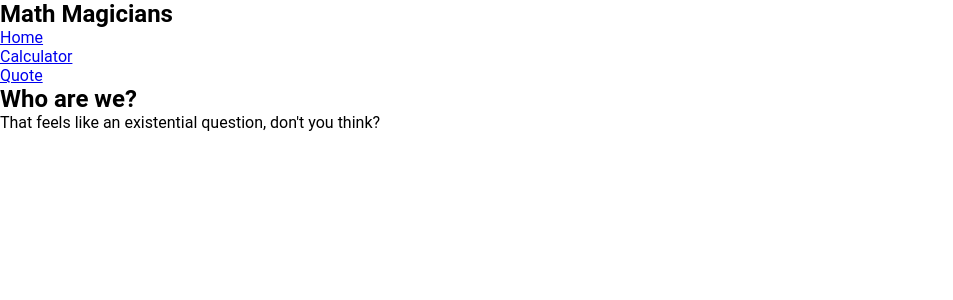
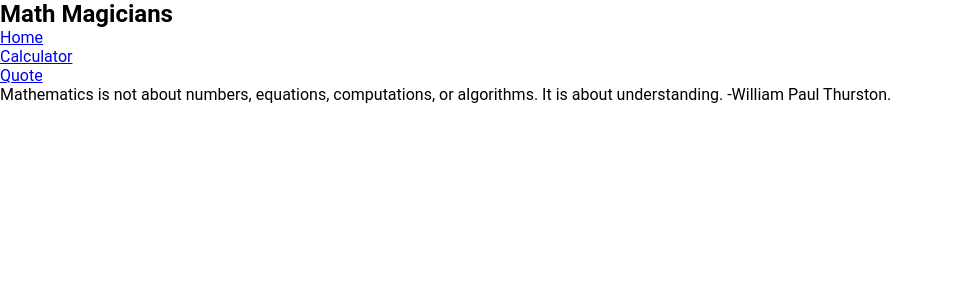
Before and after one commit to ndorrh/Math_Magicians, a React (Create React App) app: page /about in a window 1280 px wide. Shown: the top 300 px of the page, without its empty margins (0-953 px from the left). Built offline with nearby package versions, Linux system fonts and the light colour scheme.

Commit message:
Add quote to Quote component in quote.js

```diff
--- a/src/pages/quote.js
+++ b/src/pages/quote.js
@@ -3,10 +3,9 @@ import React from 'react';
 const Quote = () => (
   <>
     <main>
-      <h2>Who are we?</h2>
       <p>
-        That feels like an existential question, don&apos;t you
-        think?
+        Mathematics is not about numbers, equations, computations,
+        or algorithms. It is about understanding. -William Paul Thurston.
       </p>
     </main>
   </>
```
